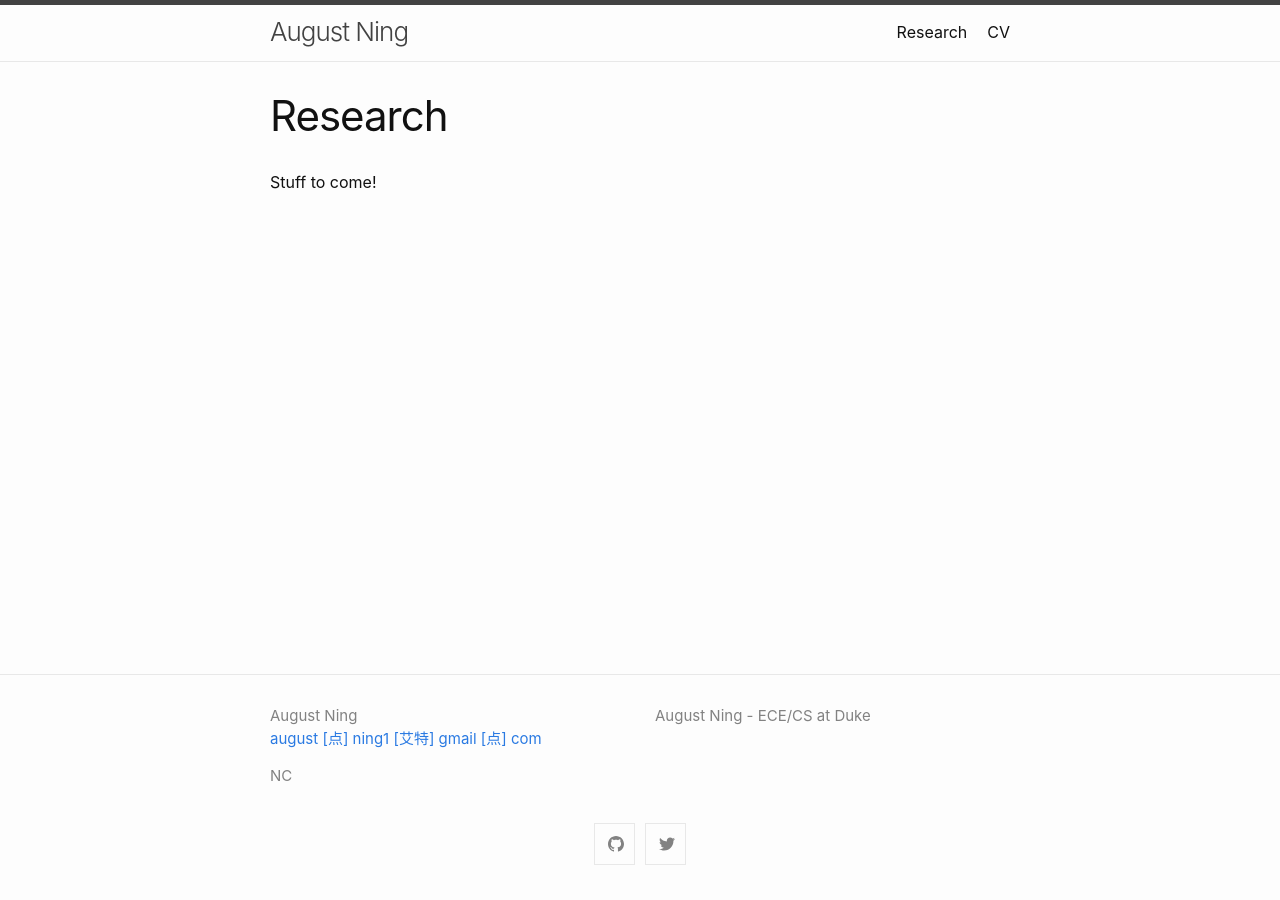
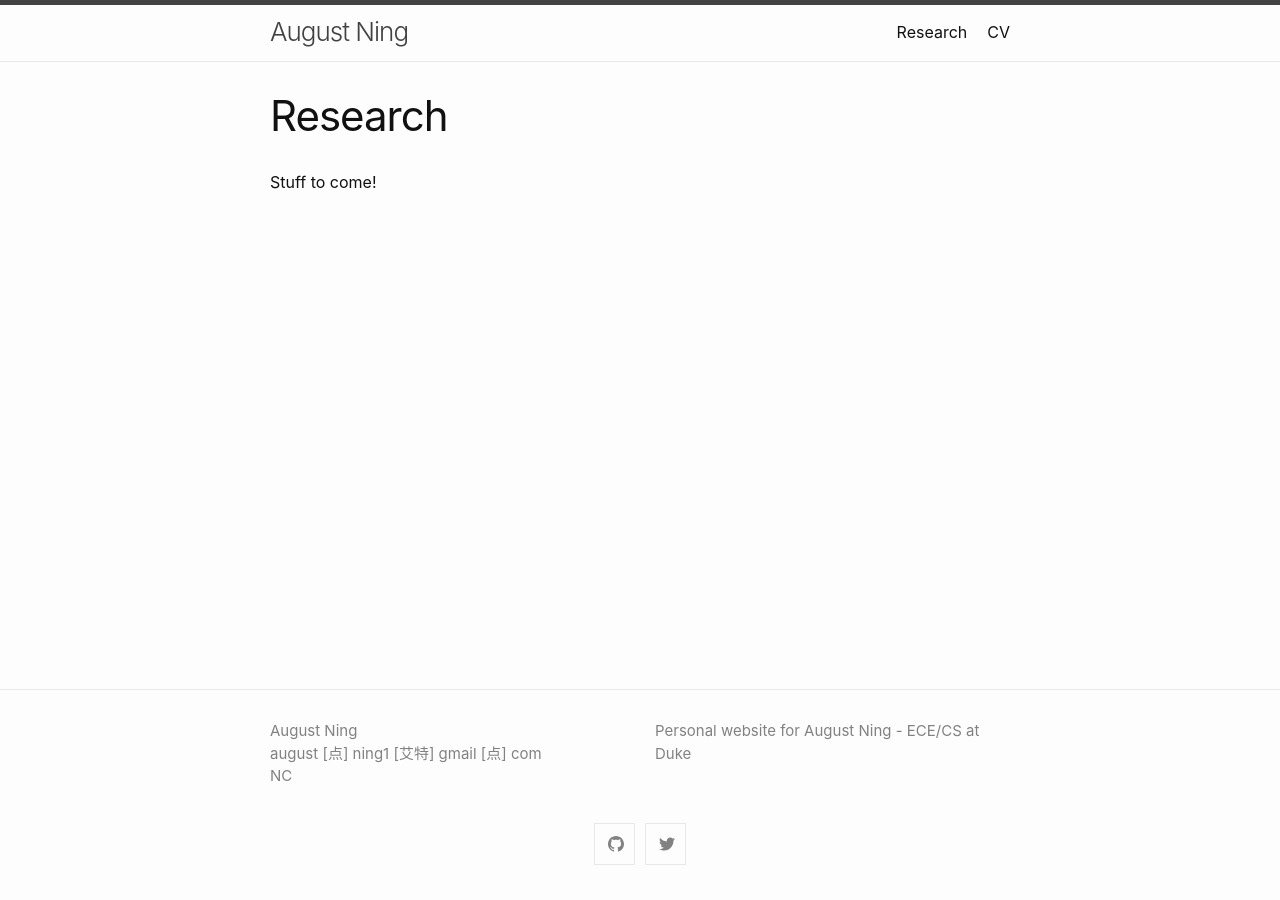
Before and after one commit to AugustNing/augustning.github.io, a Jekyll site: the page built from pages/research.md, in a window 1280 px wide. Built offline with Jekyll 4.4.1, drawn with Linux system fonts in a browser that asks for light colours.

Commit message:
made formatting better for mobile

```diff
--- a/_config.yml
+++ b/_config.yml
@@ -3,7 +3,7 @@
   name: August Ning
   email: august [点] ning1 [艾特] gmail [点] com
 description: > # this means to ignore newlines until "show_excerpts:"
-  August Ning - ECE/CS at Duke
+  Personal website for August Ning - ECE/CS at Duke
 location: NC
 show_excerpts: false # set to true to show excerpts on the homepage
 
--- a/_includes/footer.html
+++ b/_includes/footer.html
@@ -18,13 +18,17 @@
             <li class="p-name">{{ site.author.name | escape }}</li>
           {% endif -%}
           {% if site.author.email -%}
-            <li><a class="u-email" href="mailto:{{ site.author.email }}">{{ site.author.email }}</a></li>
+<!--             <li><a class="u-email" href="mailto:{{ site.author.email }}">{{ site.author.email }}</a></li> -->
+            <li class="p-email">{{ site.author.email | escape }}</li>
+          {% if site.location -%}
+            <li class="p-location">{{ site.location | escape }}</li>
+          {% endif -%}
           {%- endif %}
         </ul>
       {%- endif %}
-      {% if site.location -%}
-		<p>{{ site.location | escape }}</p>
-      {% endif -%}
+<!--       {% if site.location -%}
+		    <p>{{ site.location | escape }}</p>
+      {% endif -%} -->
       </div>
       <div class="footer-col">
         <p>{{ site.description | escape }}</p>
```
Also changed, not shown: pages/index.md (+1 -3 lines).
